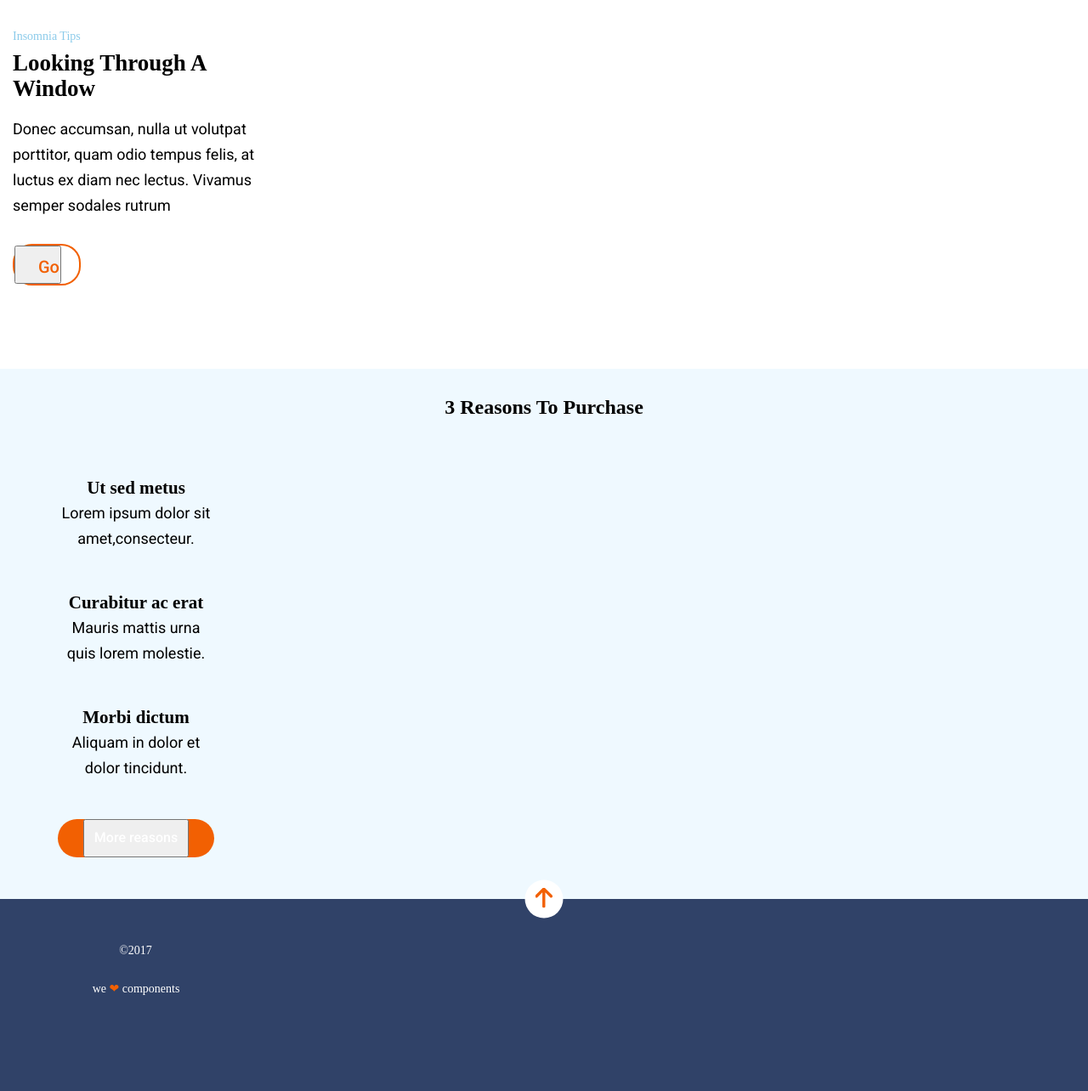
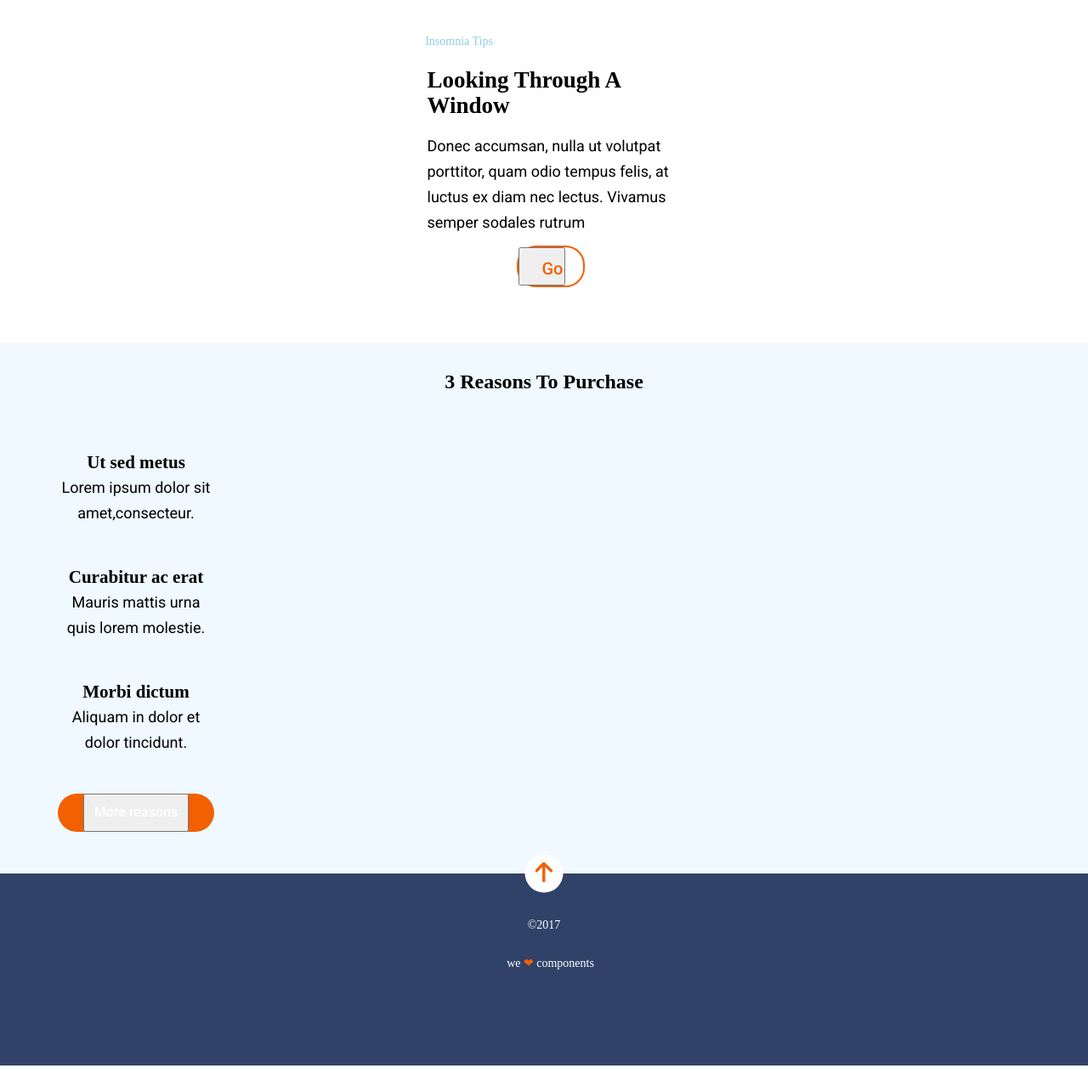
Before and after one commit to Liliaborrazas/e-s1-evaluacion-final-Liliaborrazas, a website: page docs/index.html in a window 1280 px wide. Shown: the part 802-2086 px from the top of the page at 85% size. After the commit the page ends 2056 px from the top, so only its background shows below. Drawn offline with nearby package versions, Linux system fonts and the light colour scheme; files that its build step writes are made by us from their sources.

Commit message:
center section

```diff
--- a/_src/assets/scss/components/_about.scss
+++ b/_src/assets/scss/components/_about.scss
@@ -1,11 +1,13 @@
 .about--container {
     height: 376px;
     background-color: $color-white;
+    display: flex;
+    flex-direction: column;
+    justify-content: center;
+    align-items: center;
   }
 
   .about--tips{
-      width: 90px;
-      height: 30px;
       font-family: Roboto-Regular;
       font-size: 14px;
       color: $color-celeste;
--- a/_src/assets/scss/components/_footer.scss
+++ b/_src/assets/scss/components/_footer.scss
@@ -1,11 +1,15 @@
 .footer{
-  margin: 0px;
+//   margin:0 auto;
   padding: 0px;
   height: 128px;
   background-color: $color-blue;
   position: relative;
   padding-top: 38px;
   padding-bottom: 60px;
+  display: flex;
+  flex-direction: column;
+  text-align: center;
+  align-items: center;
 
 }
 .footer--arrow{
@@ -30,7 +34,6 @@
     width: 77px;
     font-size: 14px;
     color: $color-white;
-    margin-left: 121px;
     margin-top: 15px;
     text-align: center;
 
--- a/_src/assets/scss/components/_grid.scss
+++ b/_src/assets/scss/components/_grid.scss
@@ -3,6 +3,11 @@
     background-color: #eff9ff;
     padding: 0px;
     margin-bottom: 0px;
+
+}
+.grid--container{
+    width: 320px;
+    margin: 0 auto;
 
 }
 
@@ -30,7 +35,7 @@
     padding: 0px;
     list-style: none;
     display: grid;
-
+    grid-template-columns: 1fr;
 
 }
 h3{
@@ -41,6 +46,9 @@ h3{
  .list--elem{
     margin-top: 45px;
     margin-bottom: 45px;
+
+
+
 
  }
  .list--elem2{
--- a/_src/assets/scss/components/_header.scss
+++ b/_src/assets/scss/components/_header.scss
@@ -1,10 +1,9 @@
 .header{
     margin: 0px;
-    // position: relative;
+
 }
 .container{
     margin: 0;
-    // position: absolute;
     position: fixed;
     margin-top: 0px;
 }
```
Also changed, not shown: _src/templates/partials/_grid.html (+3 -0 lines).
